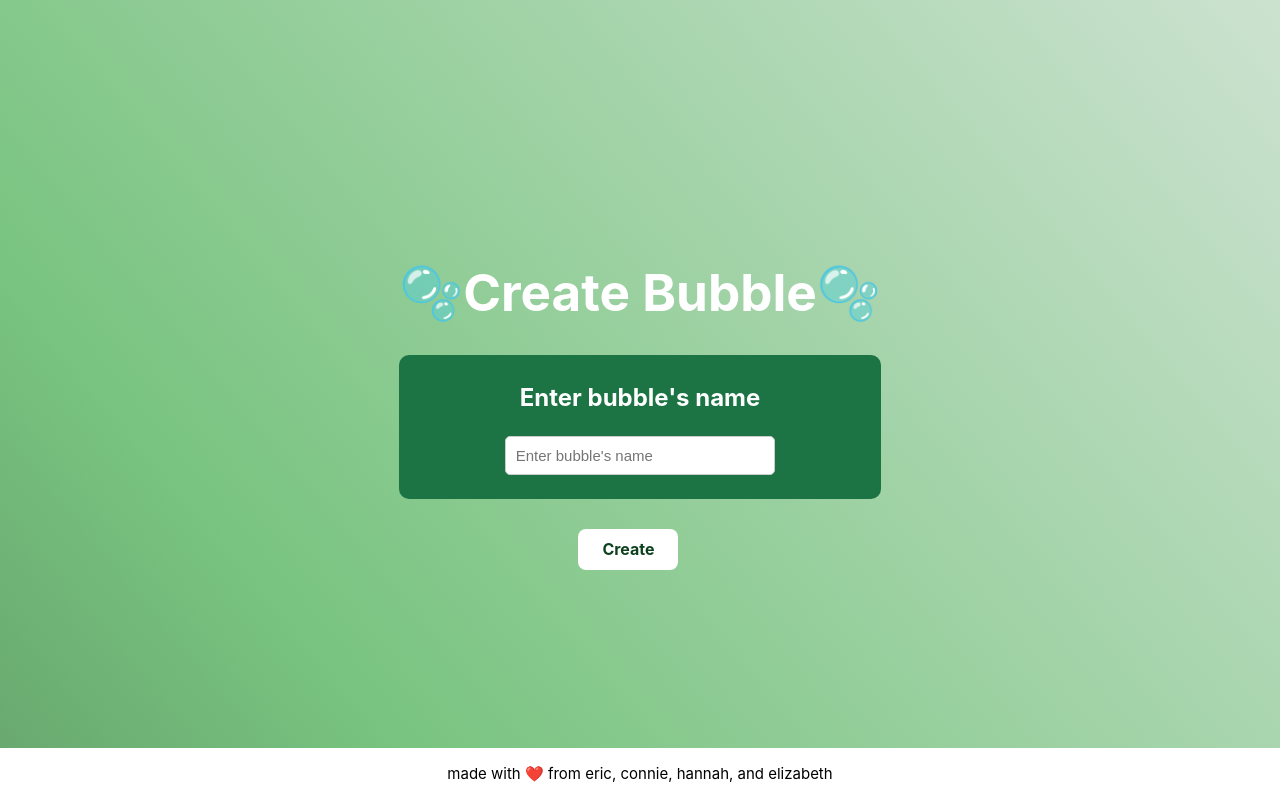
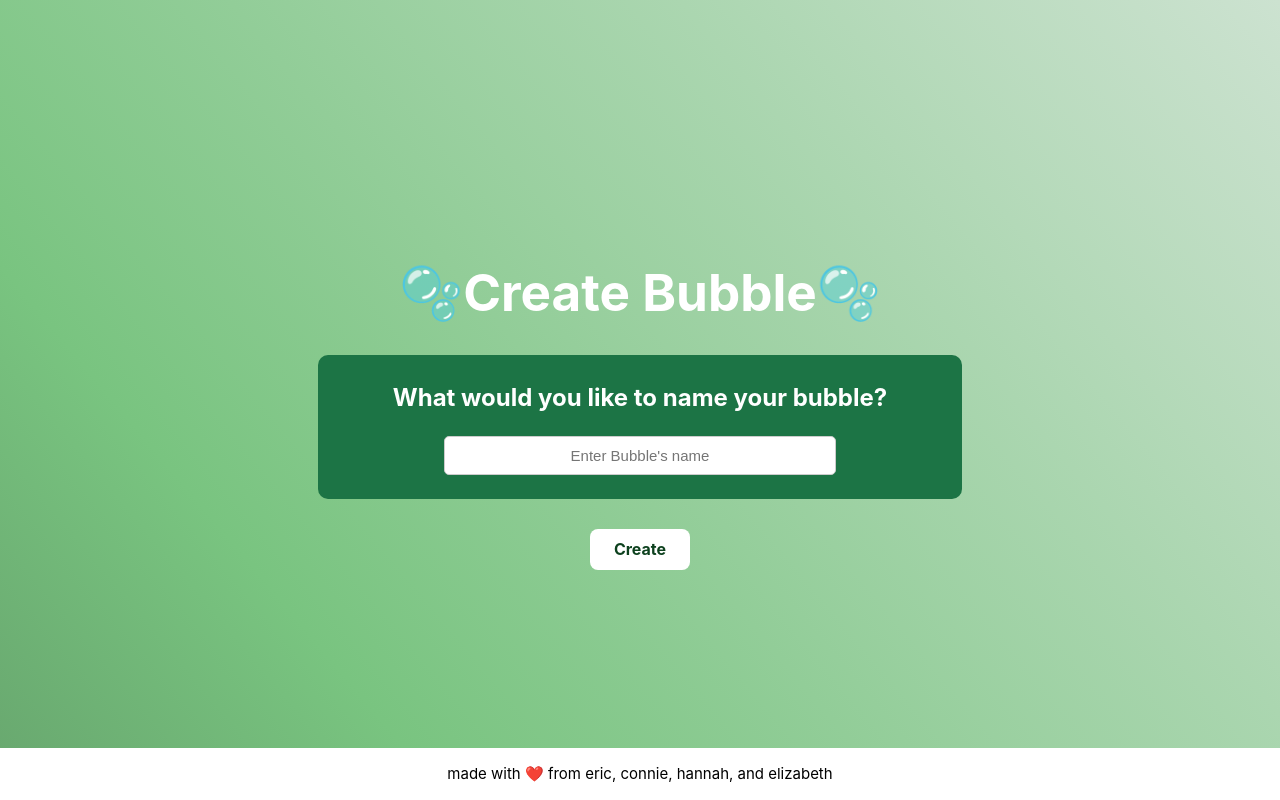
Before and after one commit to conniely04/Consilia, a React (Vite) app in the folder client/: page /create-bubble in a window 1280 px wide. Built offline with nearby package versions, Linux system fonts and the light colour scheme.

Commit message:
feat: better create bubble ui

```diff
--- a/client/src/Pages/CreateBubble.css
+++ b/client/src/Pages/CreateBubble.css
@@ -8,12 +8,14 @@
   outline: none;
   background-color: white;
   color: black;
+  text-align: center;
 }
 
 .joinbutton {
   color: rgb(13, 65, 30);
   width: 100px;
   font-weight: bold;
+  margin-right: 0px;
 }
 .joinbutton:hover {
   background-color: rgb(227, 255, 237);
--- a/client/src/Pages/CreateBubble.jsx
+++ b/client/src/Pages/CreateBubble.jsx
@@ -112,13 +112,13 @@ export default function CreateBubble() {
       {!isCodeGenerated ? (
         <div>
           <div className="enter-bubble-section">
-          <h2>Enter bubble's name</h2>
+          <h2>What would you like to name your bubble?</h2>
           <input
             className="bubble-code-input"
             type="text"
             value={bubbleName}
             onChange={handleChange}
-            placeholder="Enter bubble's name"
+            placeholder="Enter Bubble's name"
           />
           <br />
           <br />
```
